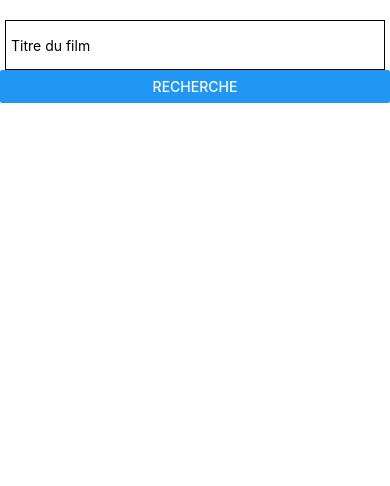
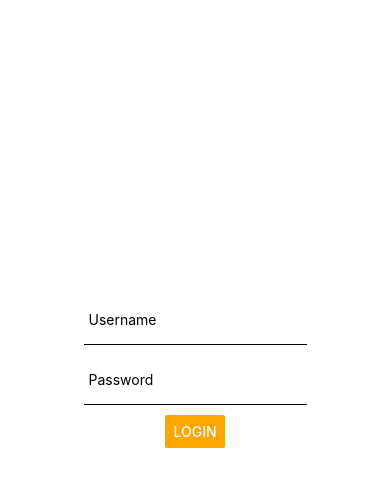
Before and after one commit to apicard191/app-password, a React Native app: screen / in a window 390 px wide. Shown: the top 486 px of the page. Built offline with nearby package versions, Linux system fonts and the light colour scheme.

Commit message:
N/A: login view

```diff
--- a/App.js
+++ b/App.js
@@ -1,8 +1,8 @@
 import React from 'react';
-import Search from './Components/Search';
+import Login from './Components/Login';
 
 export default function App() {
-  return (
-    <Search/>
-  );
+    return (
+        <Login/>
+    );
 }
--- /dev/null
+++ b/Components/Login.js
@@ -0,0 +1,121 @@
+import React from 'react'
+import {ActivityIndicator, AsyncStorage, Button, StyleSheet, Text, TextInput, View} from 'react-native'
+import {UserService} from '../Service/UserService';
+
+export default class Login extends React.Component {
+    constructor(props) {
+        super(props);
+        this.username = '';
+        this.password = '';
+        this.state = {
+            isLoading: false,
+            hasError: false
+        };
+        this.userService = new UserService();
+    }
+
+    _login() {
+        this.userService.login(this.username, this.password);
+        this.setState({isLoading: true, hasError: false});
+        this.userService.login().then(data => {
+            this.setState({isLoading: false});
+        }).fail(data => {
+            this.setState({hasError: true});
+        });
+    }
+
+    _displayError() {
+        if (this.state.hasError) {
+            return (
+                <Text style={styles.form_error}>Connection impossible</Text>
+            );
+        }
+    }
+
+    _displayLoading() {
+        if (this.state.isLoading) {
+            return (
+                <View style={styles.loading_container}>
+                    <ActivityIndicator size='large'/>
+                </View>
+            );
+        }
+    }
+
+    render() {
+        return (
+            <View style={styles.main_container}>
+                <View style={styles.top_container}>
+                </View>
+                <View style={styles.form_container}>
+                    {this._displayError()}
+                    <View style={{flexDirection: 'row'}}>
+                        <View style={{flex: 1}}/>
+                        <TextInput
+                            onChangeText={(username) => this.username = username}
+                            style={styles.input}
+                            placeholder="Username"
+                            autoCompleteType="username"/>
+                        <View style={{flex: 1}}/>
+                    </View>
+                    <View style={{flexDirection: 'row'}}>
+                        <View style={{flex: 1}}/>
+                        <TextInput
+                            onChangeText={(password) => this.password = password}
+                            style={styles.input}
+                            placeholder="Password"
+                            autoCompleteType="password"
+                            secureTextEntry={true}
+                        />
+                        <View style={{flex: 1}}/>
+                    </View>
+                    <View style={{flexDirection: 'row'}}>
+                        <View style={{flex: 1}}/>
+                        <Button
+                            color="orange"
+                            title="Login"
+                            onPress={() => this._login()}/>
+                        <View style={{flex: 1}}/>
+                    </View>
+                    {this._displayLoading()}
+                </View>
+                <View style={styles.bottom_container}>
+                </View>
+            </View>
+        );
+    }
+}
+
+const styles = StyleSheet.create({
+    main_container: {
+        marginTop: 20,
+        flex: 1,
+    },
+    top_container: {
+        flex: 1,
+    },
+    form_container: {
+        flex: 1,
+        alignItems: 'center',
+    },
+    bottom_container: {
+        flex: 1,
+    },
+    form_error: {
+        flex: 1,
+        color: '#F00',
+    },
+    input: {
+        flex: 8,
+        height: 50,
+        paddingLeft: 5,
+        marginBottom: 10,
+        borderBottomColor: '#000000',
+        borderBottomWidth: 1
+    },
+    loading_container: {
+        flex: 1,
+        alignItems: 'center',
+        justifyContent: 'center'
+    }
+});
--- /dev/null
+++ b/Service/API/UserAPIService.js
@@ -0,0 +1,12 @@
+export class UserAPIService {
+    login(username, password) {
+        return new Promise((resolve, reject) => {
+            this.wait = setTimeout(() => {
+                //clearTimout(this.wait);
+                resolve({
+                    username: username
+                });
+            }, 2000)
+        });
+    }
+}
--- /dev/null
+++ b/Service/UserService.js
@@ -0,0 +1,17 @@
+import {UserAPIService} from './API/UserAPIService';
+
+export class UserService {
+    constructor() {
+        this.userAPIService = new UserAPIService();
+    }
+
+    login(username, password) {
+        return this.userAPIService.login(username, password);
+    }
+
+    get() {
+        return {
+            username: 'apc'
+        }
+    }
+}
```
